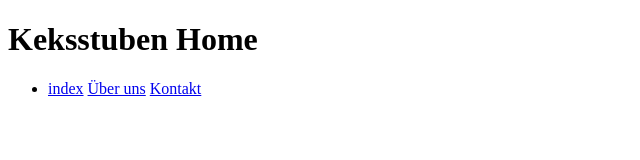
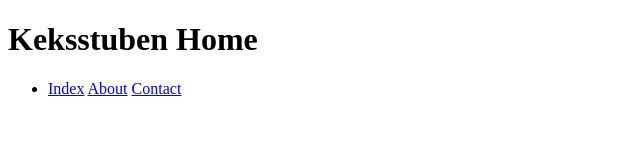
Before and after one commit to keksstube/keksstube, a plain HTML site: page home.html in a window 1280 px wide. Shown: the full height of the page, 0-640 px from the left. Drawn offline with Linux system fonts and the light colour scheme.

Commit message:
Update home.html

```diff
--- a/home.html
+++ b/home.html
@@ -10,9 +10,9 @@
 	   <header>
   		<nav>
    		  <ul>
-   		    <li><a href="/index">index</a>
-   		    <a href="/about">Über uns</a>
-    		    <a href="/contact">Kontakt</a></li>
+   		    <li><a href="/index">Index</a>
+   		    <a href="/about">About</a>
+    		    <a href="/contact">Contact</a></li>
    		  </ul>
  		</nav>
 	   </header>
```
